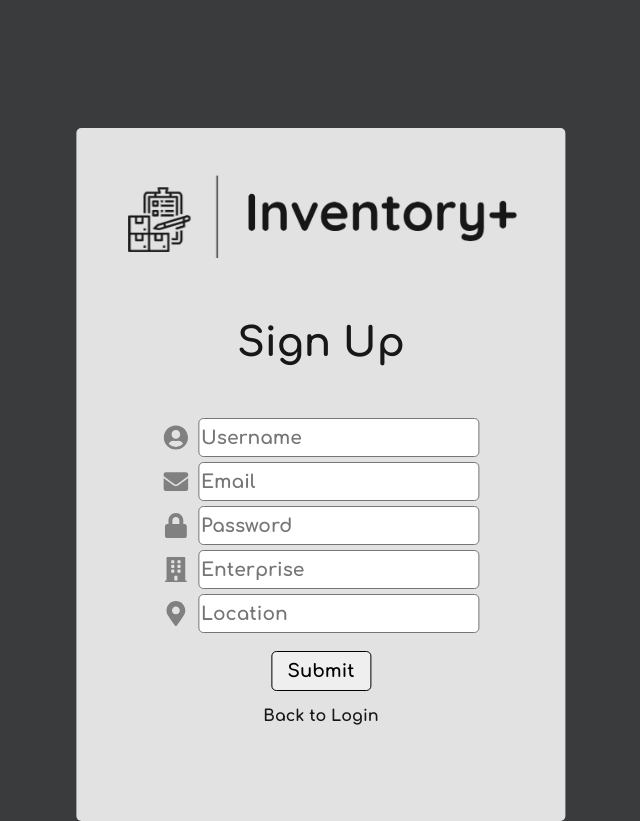
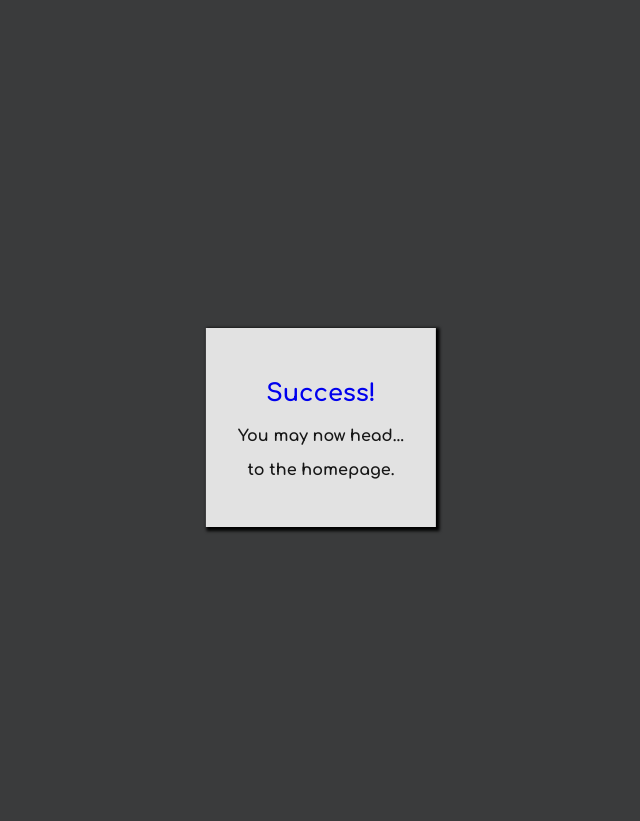
Before and after one commit to Banger484/inventory-plus, a React (Create React App) app in the folder client/: page /signup in a window 1280 px wide. Shown: the whole page, without its empty margins (319-959 px from the left). After the commit the page ends 800 px from the top, so only its background shows below. Built offline with nearby package versions, Linux system fonts and the light colour scheme.

Commit message:
restyled success screen

```diff
--- /dev/null
+++ b/client/src/components/Users/Auth.css
@@ -0,0 +1,16 @@
+.success-form{
+    background-color: var(--lightest);
+    text-align: center;
+    transform: translateY(25vh);
+    padding: 2rem;
+    box-shadow: 2px 2px 3px 2px black;
+}
+
+.success-form p{
+    color: var(--darkest);
+}
+
+.success-form a{
+    color:var(--middle-dark);
+    cursor:pointer
+}
--- a/client/src/components/Users/Signup.js
+++ b/client/src/components/Users/Signup.js
@@ -4,7 +4,7 @@ import { useMutation } from '@apollo/client';
 import { ADD_USER } from '../../utils/mutations';
 import auth from '../../utils/auth';
 import { FaUserCircle, FaEnvelope, FaLock, FaBuilding, FaMapMarkerAlt } from "react-icons/fa";
-
+import "./Auth.css"
 const Signup = () => {
   const [formState, setFormState] = useState({
     name: '',
@@ -37,6 +37,11 @@ const Signup = () => {
     } catch (e) {
       console.error(e);
     }
+
+
+
+
+
   };
 
   return (
@@ -44,11 +49,20 @@ const Signup = () => {
     <main className="flex-row justify-center mb-4">
       <div className="col-12 col-lg-10">
         <div className="signupCard">
-            {data ? (
-              <p id="success-Login">
-                Success! You may now head{' '}
-                <Link to="/">back to the homepage.</Link>
+            {!data ? (
+                <Link to="/">
+              <div className='success-form'>
+                <h2>
+                  Success!
+                  </h2>
+              <p>
+                You may now head...
+              </p><p>
+
+              to the homepage.
               </p>
+              </div>
+                 </Link>
             ) : (
               <form  className="signupForm" onSubmit={handleFormSubmit} autoComplete="off" method="post" action="">
               <img src='../../images/icons/iplus.png' alt="Inventory+ Logo" className='login-signup-logo' />
```
Also changed, not shown: 1 other file (tests, documents, lock files or other folders).
